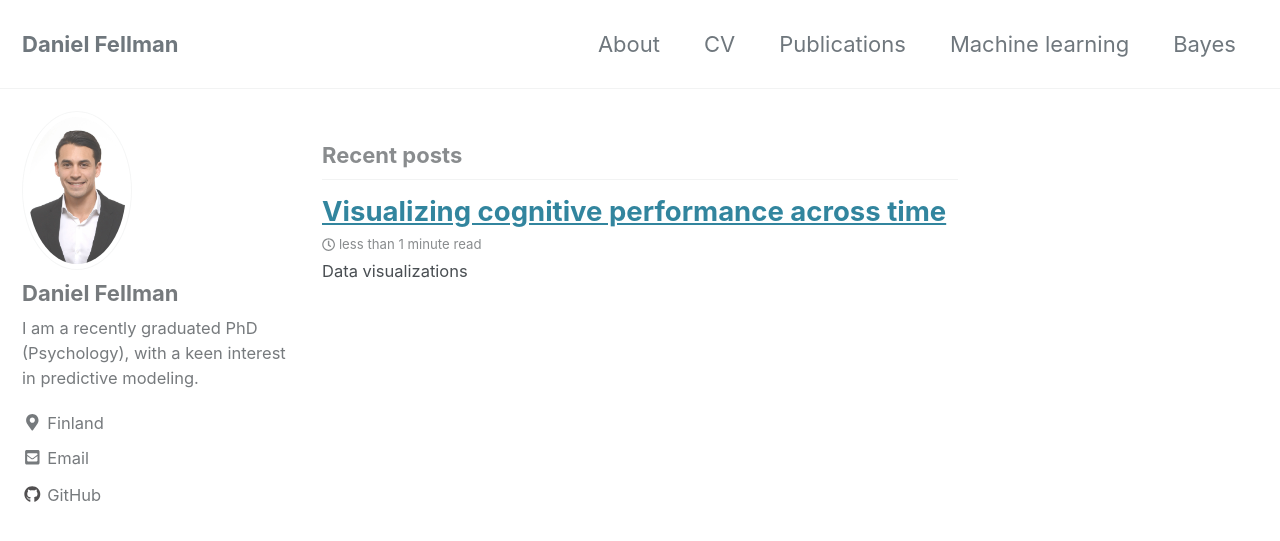
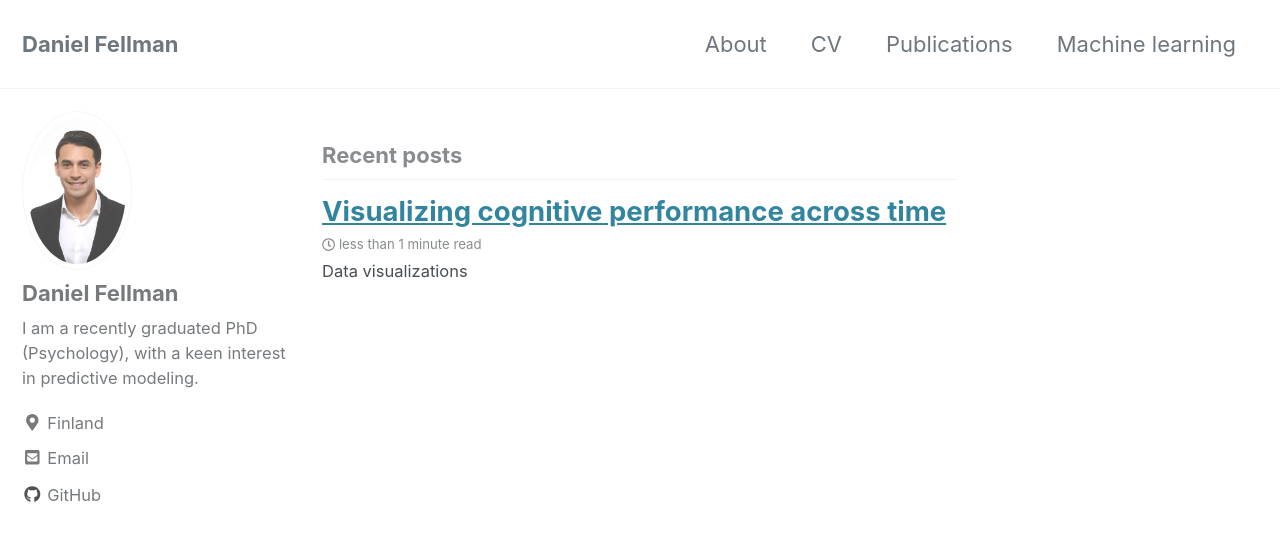
Before and after one commit to danielfellman/danielfellman.github.io, a Jekyll site: the page built from index.html, in a window 1280 px wide and 900 px high. Shown: the top 541 px of the window. Built offline with Jekyll 4.4.1, drawn with Linux system fonts in a browser that asks for light colours; cached includes are drawn as plain includes; nearby versions of some CDN libraries; the list of posts is cut into pages by our own code.

Commit message:
Update navigation.yml

```diff
--- a/_data/navigation.yml
+++ b/_data/navigation.yml
@@ -8,8 +8,7 @@ main:
     url: /publ/
   - title: "Machine learning"
     url: /machine-learning/
-  - title: "Bayes"
-    url: /machine-learning/bayes/
+
 
 
   # - title: "About"
```
